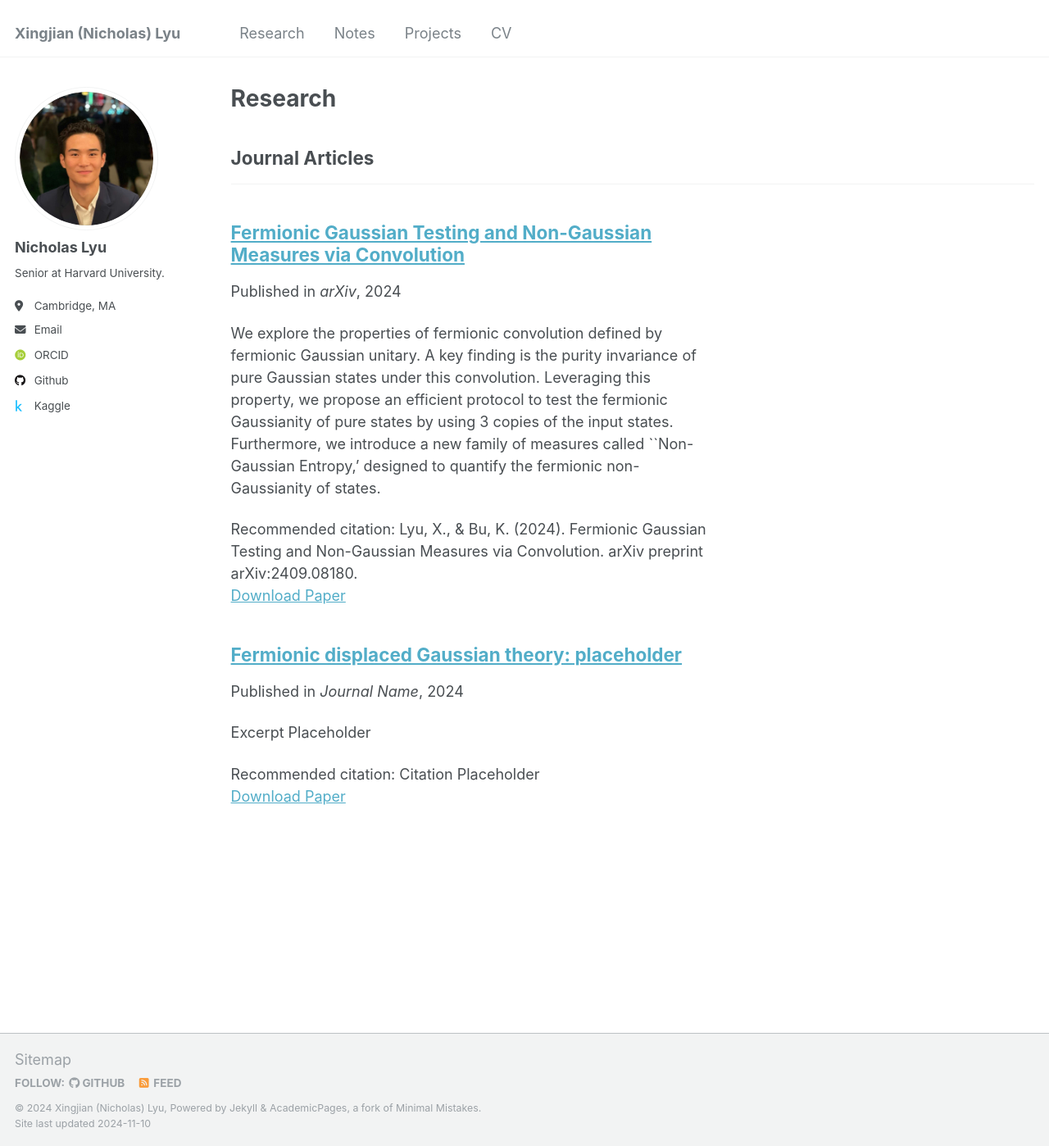
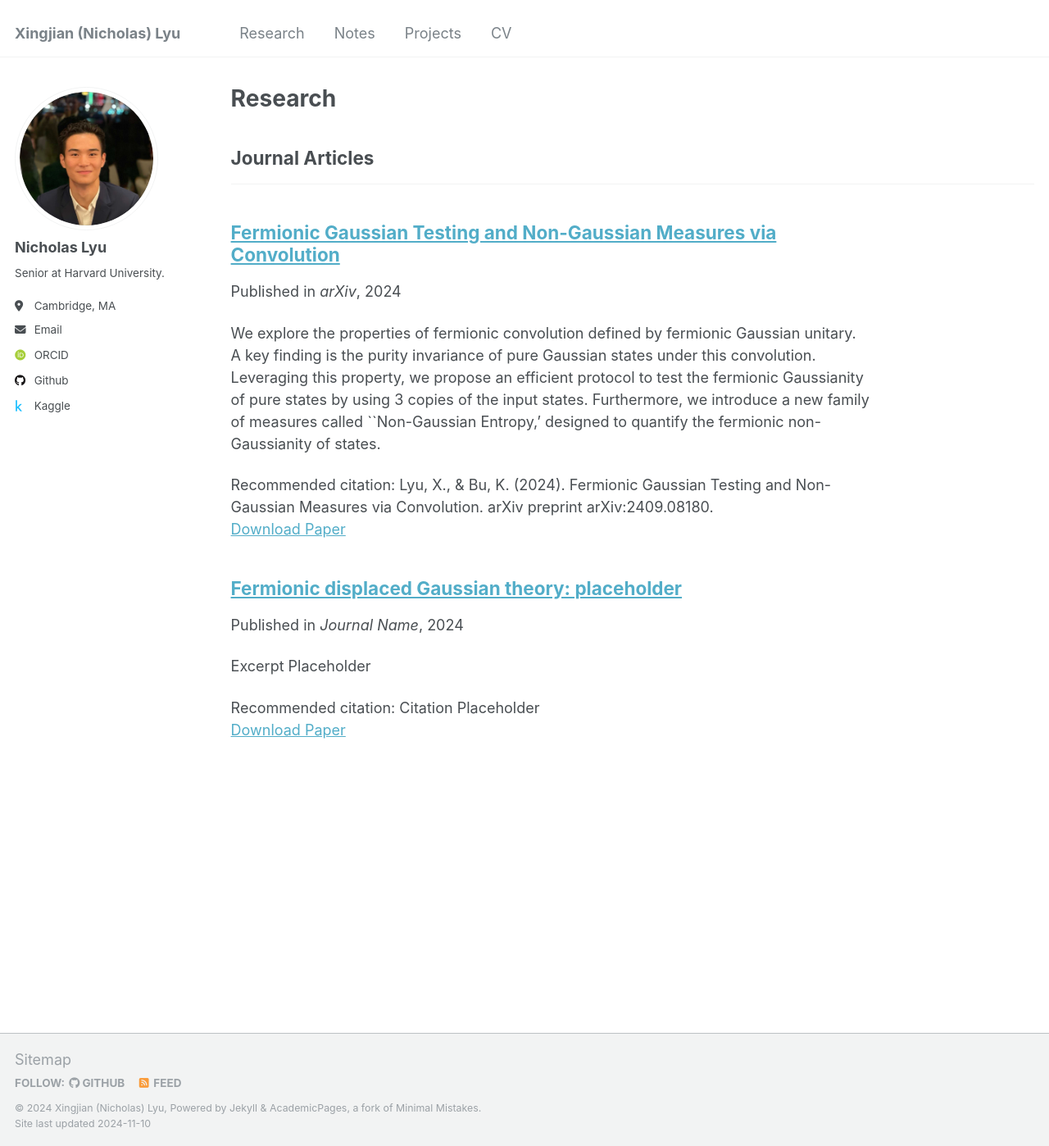
Before and after one commit to nlyu1/nlyu1.github.io, a Jekyll site: the page built from _pages/research.html, in a window 1280 px wide and 1398 px high. Shown: the whole window at 82% size. Built offline with Jekyll 4.4.1, drawn with Linux system fonts in a browser that asks for light colours; some web fonts are replaced.

Commit message:
try increasing width

```diff
--- a/_sass/_archive.scss
+++ b/_sass/_archive.scss
@@ -95,11 +95,11 @@
   }
 
   @include breakpoint($large) {
-    padding-right: $right-sidebar-width;
+    padding-right: $right-sidebar-width-narrow;
   }
 
   @include breakpoint($x-large) {
-    padding-right: $right-sidebar-width-wide;
+    padding-right: $right-sidebar-width-narrow;
   }
 
   .page__meta {
```
